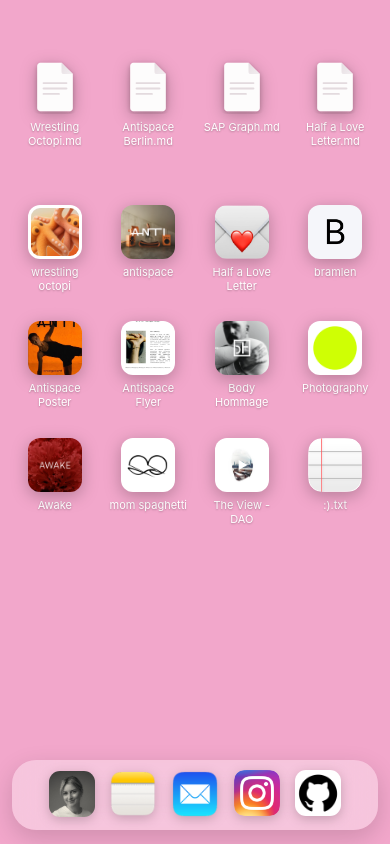
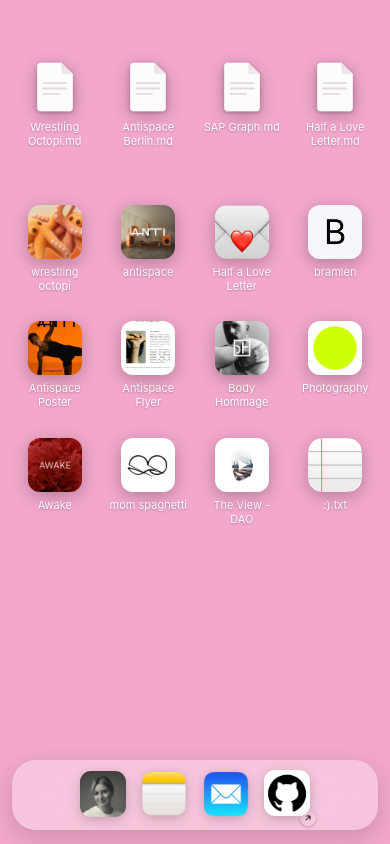
Before and after one commit to tetetootoo/half-odd-web, a React (Vite) app: page / in a window 390 px wide. Built offline with nearby package versions, Linux system fonts and the light colour scheme.

Commit message:
mobile: hide ig icon for now; update wrest oct icon to no border; add back in qrrow for external links

```diff
--- a/src/components/Mobile/Mobile.module.css
+++ b/src/components/Mobile/Mobile.module.css
@@ -121,6 +121,7 @@
 }
 
 .dockItem {
+  position: relative;
   flex-shrink: 0;
   padding: 0;
   border: none;
--- a/src/components/Mobile/Mobile.tsx
+++ b/src/components/Mobile/Mobile.tsx
@@ -24,7 +24,6 @@ const DOCK_ICONS = {
   about: '/icons/about-me.png',
   notes: '/icons/notes.png',
   mail: '/icons/mail.png',
-  instagram: '/icons/instagram.png',
   github: '/icons/github.png',
 };
 
@@ -773,11 +772,13 @@ export function Mobile() {
         <button type="button" className={styles.dockItem} onClick={() => setOpenId('mail')}>
           <img className={styles.dockGlyph} src={DOCK_ICONS.mail} alt="" />
         </button>
-        <a className={styles.dockItem} href={dockLinks.instagram} target="_blank" rel="noopener noreferrer" aria-label="Instagram">
-          <img className={styles.dockGlyph} src={DOCK_ICONS.instagram} alt="" />
-        </a>
         <a className={styles.dockItem} href={dockLinks.github} target="_blank" rel="noopener noreferrer" aria-label="GitHub">
           <img className={`${styles.dockGlyph} ${styles.rounded}`} src={DOCK_ICONS.github} alt="" />
+          <span className={styles.linkBadge} aria-hidden="true">
+            <svg viewBox="0 0 10 10" width="8" height="8">
+              <path d="M2.5 7.5L7.5 2.5M7.5 2.5H3.5M7.5 2.5V6.5" fill="none" stroke="currentColor" strokeWidth="1.3" strokeLinecap="round" strokeLinejoin="round" />
+            </svg>
+          </span>
         </a>
       </nav>
 
--- a/src/data/mobileContent.ts
+++ b/src/data/mobileContent.ts
@@ -131,7 +131,6 @@ export const gridApps: MobileAppItem[] = [
     id: 'wrestling-octopi',
     label: 'wrestling octopi',
     iconSrc: '/media/wrestling-octopi/icon.png',
-    iconBg: 'white',
     kind: 'site',
     embedUrl: 'https://www.wrestlingoctopi.com/',
     link: { url: 'https://www.wrestlingoctopi.com/' },
```
